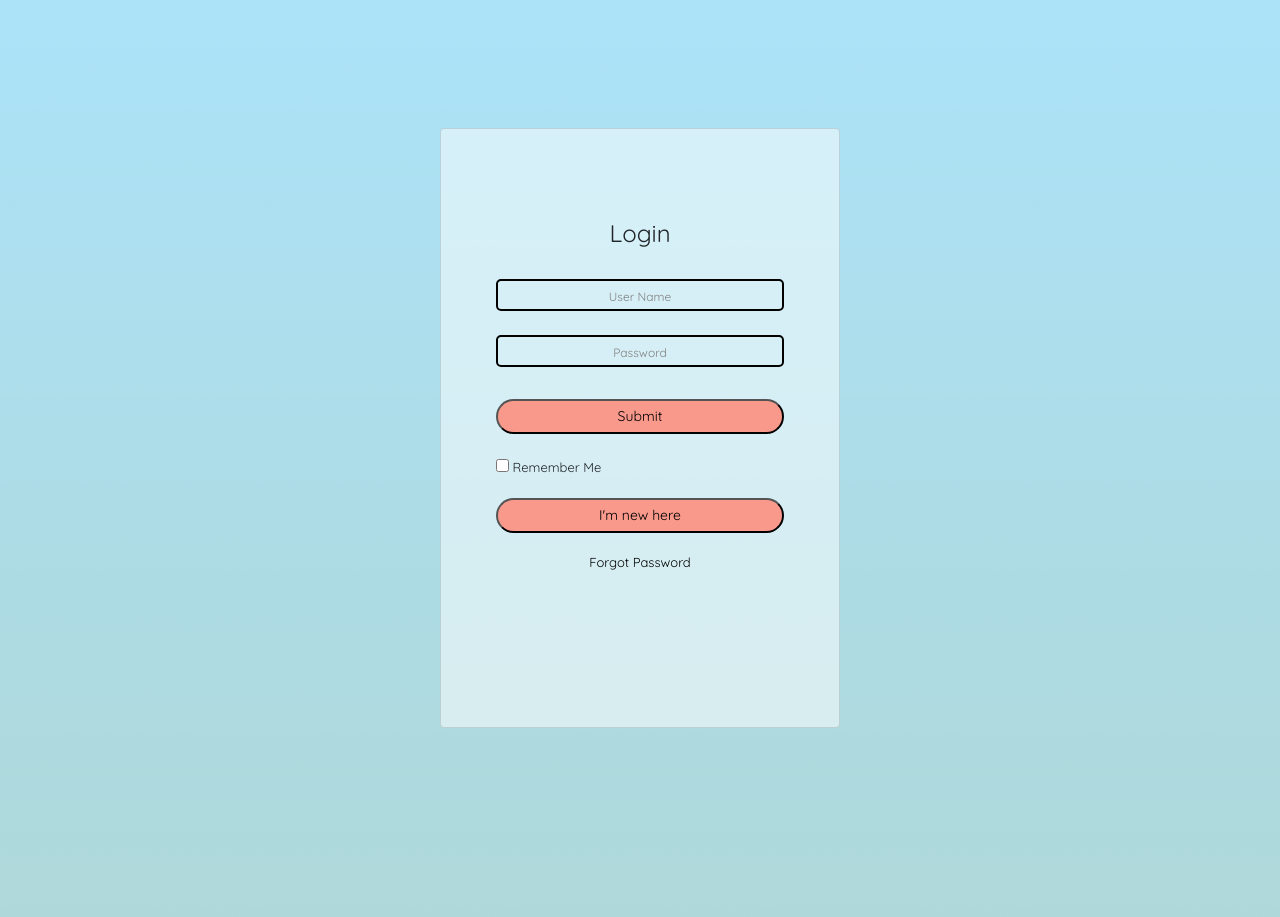
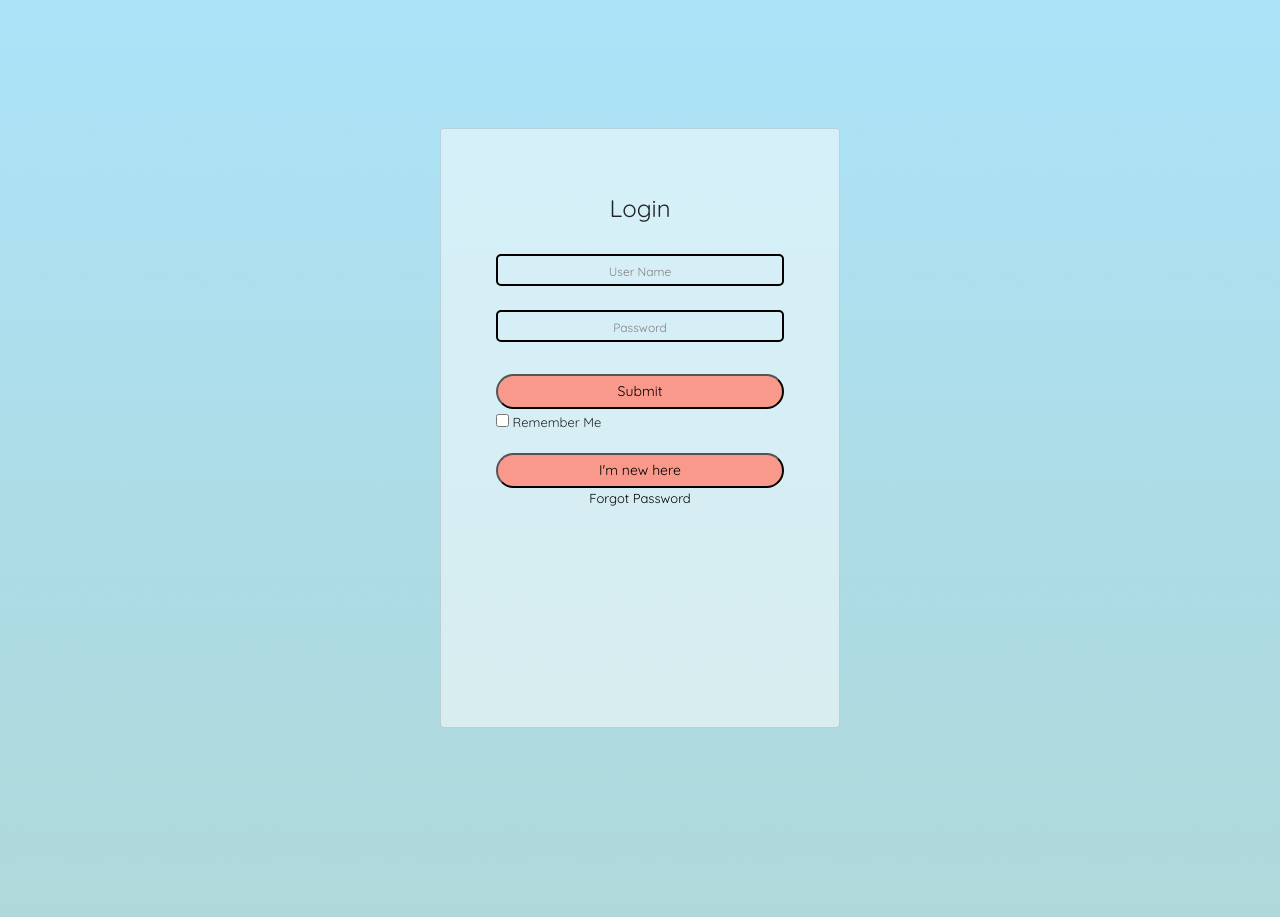
Before and after one commit to SahanyaHebbar/Levitate-Studios-, a Django app: page /loginSignup in a window 1280 px wide. Shown: the part 140-1057 px from the top of the page. Run offline with Django 4.2, Linux system fonts and the light colour scheme; some libraries are stand-ins or nearby versions.

Commit message:
LoginSignup is fixed!

```diff
--- a/yoga/home/static/LoginSignup/loginSignup.css
+++ b/yoga/home/static/LoginSignup/loginSignup.css
@@ -33,7 +33,7 @@
      height: 100%;
      background-position: center;
      background-size: cover;
-     padding: 40px 55px;
+     padding: 15px 55px;
      box-sizing: border-box;
      backface-visibility: hidden;
  }
@@ -83,7 +83,7 @@
      display: block;
      text-align: center;
      font-size: 13px;
-     margin-top: 3px;
+     margin-top: 1px;
  }
 
  .button{
@@ -92,7 +92,7 @@
     padding: 5px 40px;
     width: 100%;
     border-radius: 30px;
-    margin: 20px auto;
+    margin: 20px auto 0 auto;
     background-color: #F9998C;
     color: black;
     display: block;
--- a/yoga/home/templates/loginSignup.html
+++ b/yoga/home/templates/loginSignup.html
@@ -13,7 +13,6 @@
             <div class="inner-box" id="card">
                 <div class="card-front">
                     <h2>Login</h2>
-
                     <form name="Login" method="post">
                         {% csrf_token %}
                         <input type="text" class="input-box" placeholder="User Name" name="loginUser" required>
```
